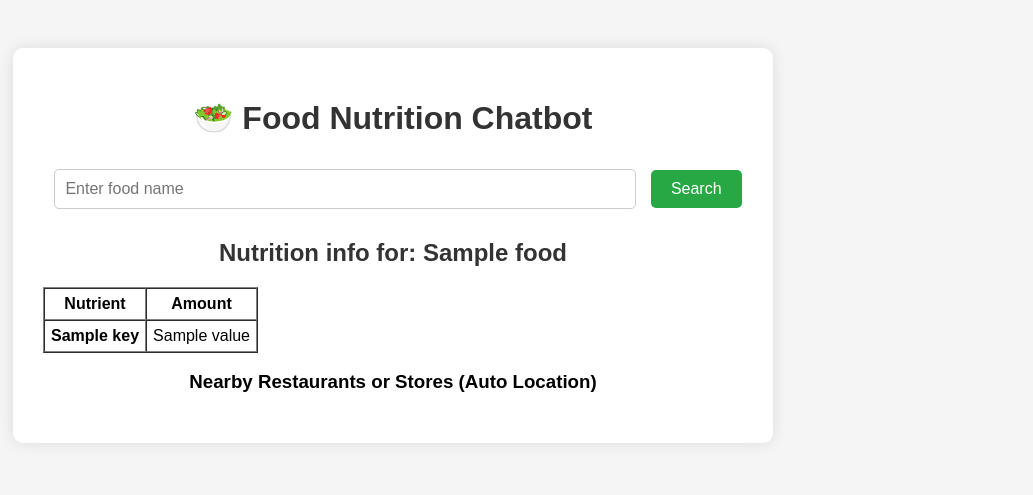
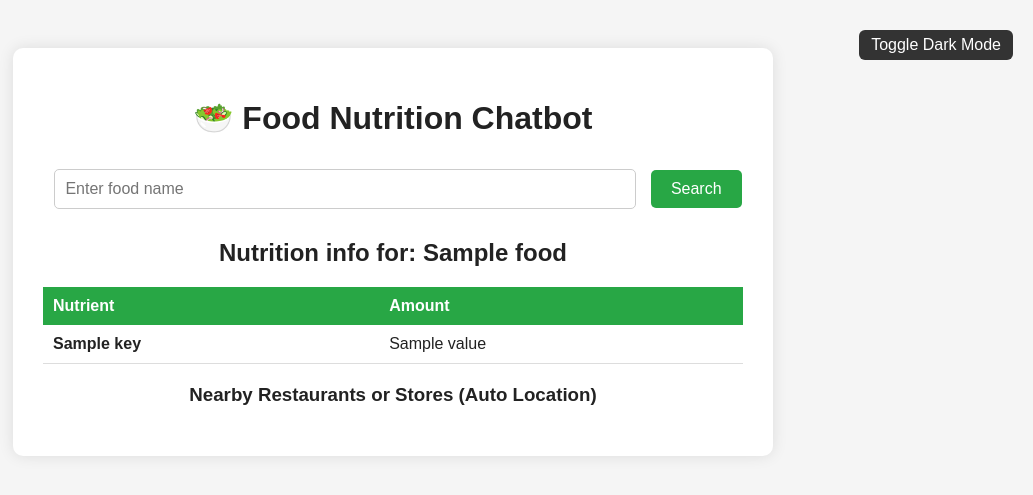
Before and after one commit to vinayg017/food-nutrition-chatbot, a Flask app: template templates/index.html in a window 1280 px wide. Shown: the top 495 px of the page, without its empty margins (247-1280 px from the left). Run offline with Flask 3, Linux system fonts and the light colour scheme; the template is opened without the code that fills it: most values are stand-ins (such as "Sample title", 1, 10 or a date in 2020).

Commit message:
Added dark mode and improved UI layout

```diff
--- a/static/style.css
+++ b/static/style.css
@@ -1,8 +1,15 @@
 body {
     font-family: Arial, sans-serif;
     background-color: #f5f5f5;
+    color: #222;
     padding: 40px;
     text-align: center;
+    transition: background-color 0.3s, color 0.3s;
+}
+
+body.dark {
+    background-color: #1f1f1f;
+    color: #eee;
 }
 
 .container {
@@ -12,6 +19,12 @@ body {
     padding: 30px;
     border-radius: 10px;
     box-shadow: 0 0 15px rgba(0, 0, 0, 0.1);
+    transition: background-color 0.3s;
+}
+
+body.dark .container {
+    background-color: #2c2c2c;
+    box-shadow: 0 0 15px rgba(255, 255, 255, 0.05);
 }
 
 input[type="text"] {
@@ -23,6 +36,12 @@ input[type="text"] {
     border: 1px solid #ccc;
 }
 
+body.dark input[type="text"] {
+    background-color: #444;
+    color: #fff;
+    border: 1px solid #666;
+}
+
 button {
     padding: 10px 20px;
     font-size: 16px;
@@ -31,6 +50,7 @@ button {
     background-color: #28a745;
     color: white;
     cursor: pointer;
+    margin-top: 10px;
 }
 
 button:hover {
@@ -40,8 +60,60 @@ button:hover {
 ul {
     text-align: left;
     margin-top: 20px;
+    padding-left: 0;
 }
 
-h1, h2 {
-    color: #333;
+li {
+    list-style: none;
+    margin-bottom: 8px;
 }
+
+h1, h2, h3 {
+    color: inherit;
+}
+
+table {
+    margin: 20px auto;
+    width: 100%;
+    border-collapse: collapse;
+}
+
+th, td {
+    padding: 10px;
+    text-align: left;
+}
+
+th {
+    background-color: #28a745;
+    color: white;
+}
+
+body.dark th {
+    background-color: #2e7d32;
+}
+
+td {
+    border-bottom: 1px solid #ddd;
+}
+
+body.dark td {
+    border-bottom: 1px solid #555;
+}
+
+/* Dark mode toggle button */
+#dark-mode-toggle {
+    position: absolute;
+    top: 20px;
+    right: 20px;
+    padding: 6px 12px;
+    background-color: #333;
+    color: white;
+    border: none;
+    border-radius: 6px;
+    cursor: pointer;
+}
+
+body.dark #dark-mode-toggle {
+    background-color: #f1f1f1;
+    color: #111;
+}
--- a/templates/index.html
+++ b/templates/index.html
@@ -6,10 +6,11 @@
     <link rel="stylesheet" href="{{ url_for('static', filename='style.css') }}">
 </head>
 <body>
+    <button id="dark-mode-toggle">Toggle Dark Mode</button>
+
     <div class="container">
         <h1>🥗 Food Nutrition Chatbot</h1>
 
-        <!-- Removed city input -->
         <form action="/search" method="post">
             <input type="text" name="food" placeholder="Enter food name" required>
             <button type="submit">Search</button>
@@ -18,7 +19,7 @@
         {% if food %}
             <h2>Nutrition info for: <span>{{ food }}</span></h2>
             {% if nutrition %}
-                <table border="1" cellpadding="6" cellspacing="0">
+                <table>
                     <thead>
                         <tr>
                             <th>Nutrient</th>
@@ -39,7 +40,6 @@
             {% endif %}
         {% endif %}
 
-        <!-- Nearby places using geolocation -->
         <h3>Nearby Restaurants or Stores (Auto Location)</h3>
         <ul id="places-list"></ul>
     </div>
@@ -85,6 +85,11 @@
             console.error("Geolocation error:", error);
         }
 
+        // Dark mode toggle
+        document.getElementById("dark-mode-toggle").addEventListener("click", () => {
+            document.body.classList.toggle("dark");
+        });
+
         window.onload = getLocation;
     </script>
 </body>
```
